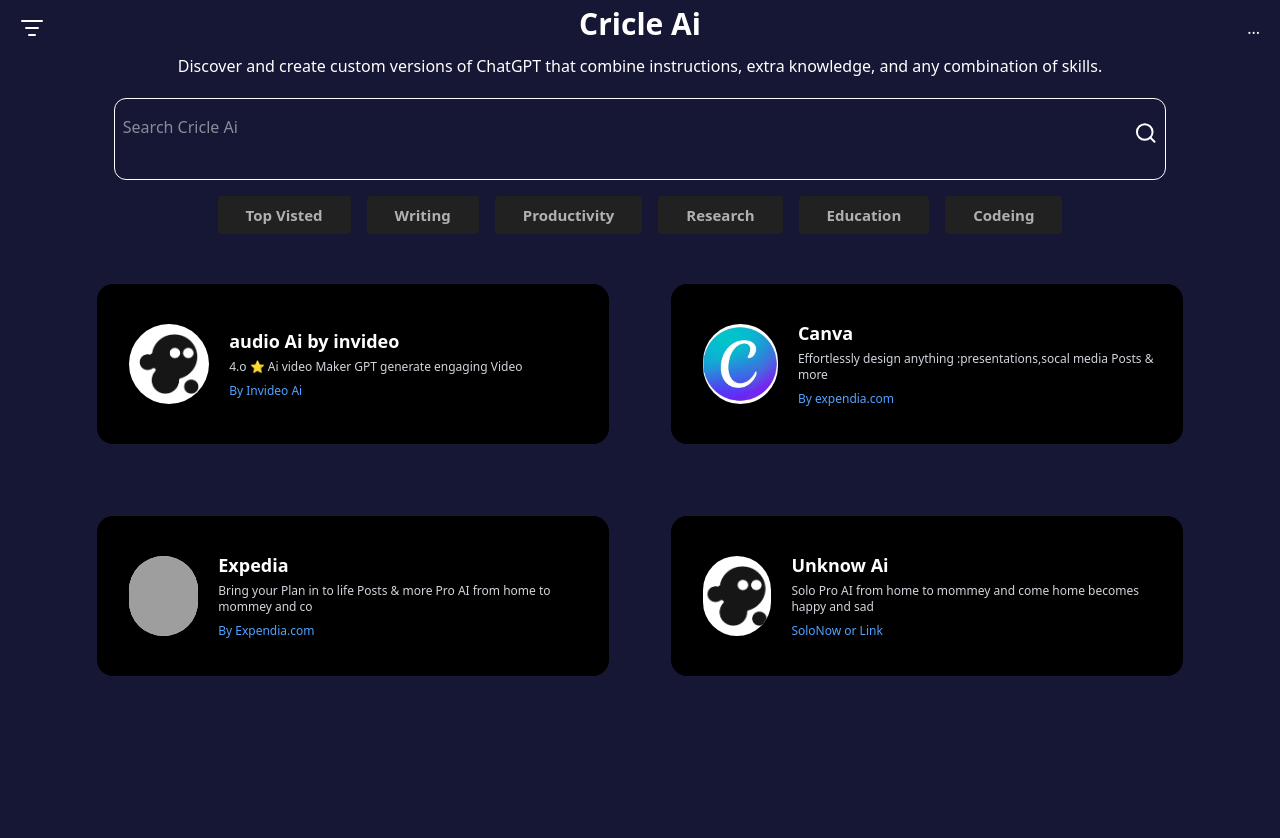
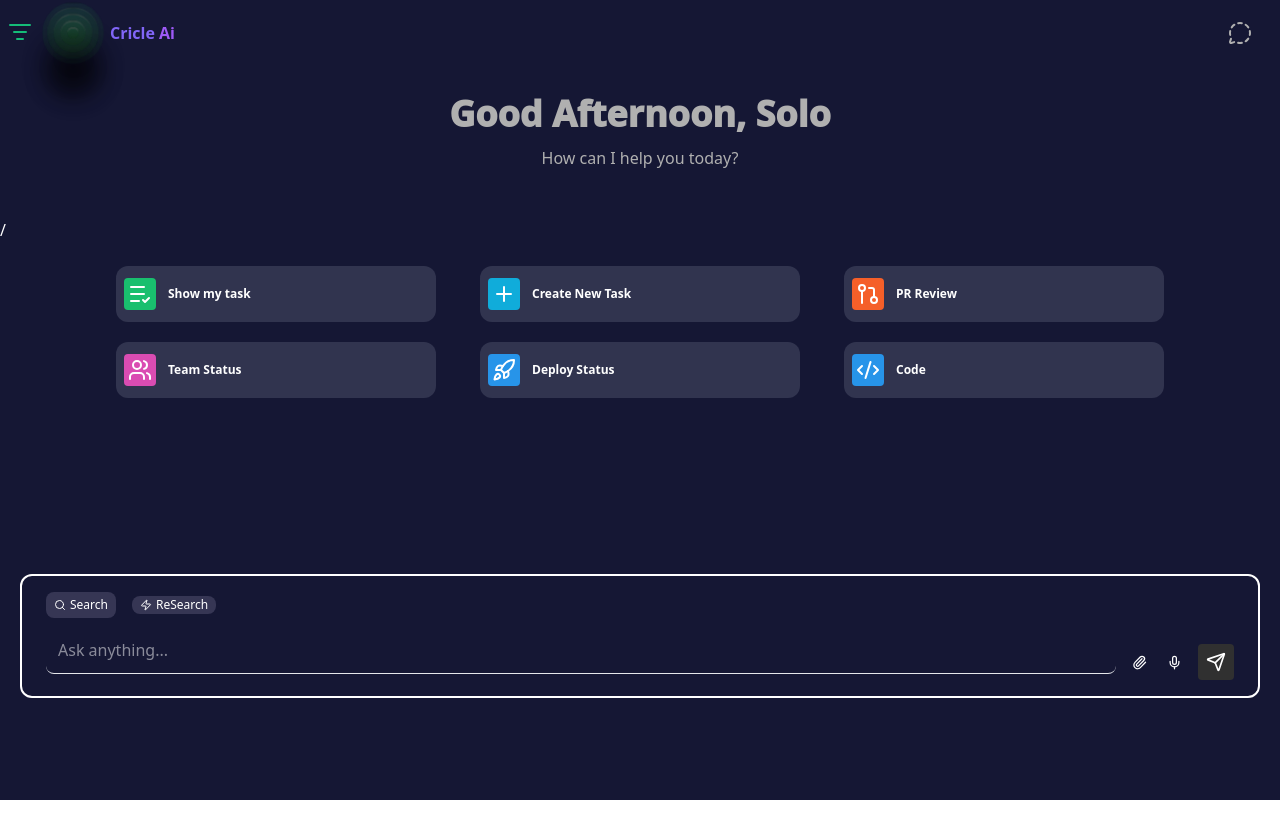
Before and after one commit to faris-dm/Ai_landingPage, a React (Vite) app: page / in a window 1280 px wide. Shown: the top 838 px of the page. After the commit the page ends 800 px from the top, so only its background shows below. Built offline with nearby package versions, Linux system fonts and the light colour scheme; grey boxes are pictures that could not be loaded.

Commit message:
Finsihing the reponsivness of the AI_trend page_two
   i have added  the reponsivnesss og the page in  multi pages and  made some style changes

```diff
--- a/src/App.jsx
+++ b/src/App.jsx
@@ -46,10 +46,10 @@
   return (
     <>
       <div className="">
-        <Discover Toggle={() => Now_Open(true)} />
+        {/* <Discover Toggle={() => Now_Open(true)} />
         <Slide Visblity_Of_slide={Not_open} On_Close={() => Now_Open(false)} />
         <div className="min-h-screen flex justify-center items-start mt-[9rem] px-4">
-          <div className="grid grid-cols-1 sm:grid-cols-2 lg:grid-cols-2 gap-6 w-[90%] max-w-6xl my-5">
+          <div className="grid grid-cols-1 sm:grid-cols-2 lg:grid-cols-2  gap-6 w-[90%] max-w-6xl my-5 mt-[8rem] sm:mt-[7rem] md:mt-[6rem] ">
             {AllPhotes.map((item, index) => (
               <Ai_trends
                 key={index}
@@ -60,12 +60,11 @@
               />
             ))}
           </div>
-        </div>
-
-        {/* <Landing Toggle={() => Now_Open(true)} />
-
-        {/* <MainBox />
-        <SearchPage /> */}
+        </div> */}
+        <Slide Visblity_Of_slide={Not_open} On_Close={() => Now_Open(false)} />
+        <Landing Toggle={() => Now_Open(true)} />
+        /<MainBox />
+        <SearchPage />
       </div>
     </>
   );
--- a/src/pages/page_two/Ai_trends.jsx
+++ b/src/pages/page_two/Ai_trends.jsx
@@ -2,10 +2,10 @@
 
 function Ai_trends({ imgSrc, heading, text, link }) {
   return (
-    <div className="flex justify-center items-center min-h-16 mt-[3rem] ">
+    <div className="flex justify-center items-center min-h-16  ">
       {" "}
       {/* ✅ Full centering */}
-      <div className="bg-black rounded-2xl p-5 gap-4 w-full max-w-lg mx-auto">
+      <div className="bg-[#0D1020] rounded-2xl p-5 gap-4 w-full max-w-lg mx-auto">
         {/* Circular image */}
         <div className="flex items-center gap-2">
           <div className="my-5 mx-3 w-20 h-20 rounded-full overflow-hidden bg-white flex items-center justify-center">
--- a/src/pages/page_two/Discover.jsx
+++ b/src/pages/page_two/Discover.jsx
@@ -9,8 +9,9 @@
       div.classList.add(
         "px-7",
         "py-2",
-
-        "bg-[#212121]",
+        "cursor-pointer",
+        "rounded-xl",
+        "bg-[#0D1020]",
         "text-[15px]",
         "text-[#b0b0b0]",
         "rounded",
@@ -24,22 +25,25 @@
 
   return (
     <>
-      <div>
-        <nav className="px-5 pt-[1rem] mb-[2rem]">
-          <div className="flex  items-center justify-between m-auto">
+      <div className="bg-[#151734] mt-[10rem] z-1">
+        <nav className="px-5 pt-[1rem] mb-[2rem]  bg-[#151734]   fixed top-0 left-0 w-full  z-1">
+          <div className="flex    items-center justify-between m-auto ">
             <ListFilter onClick={Toggle} className="cursor-pointer" />
-            <div> ...</div>
+            <div className=""> ...</div>
           </div>
         </nav>
-        <div className="flex items-center justify-center  ">
-          <div className="fixed mt-[20rem] md:mt-[7rem]">
+        <div className="flex  items-center justify-center   md:mt-[10rem]  ">
+          <div className="fixed   md:w-[90%] bg-[#151734]  mt-[10rem] md:mt-[7rem]">
             <div className="text-center px-5 mb-5 ">
-              <h2 className="font-bold text-3xl pb-3 font-poppins">
+              <h2 className="font-bold text-3xl pb-3 font-poppins md:mt-[1rem]">
                 Cricle Ai
               </h2>
               <p className="text-normal font-system-ui font-[200] px-5 mx-[3rem]">
-                Discover and create custom versions of ChatGPT that combine
-                instructions, extra knowledge, and any combination of skills.
+                Discover and create custom versions of ChatGPT
+                <p className="hidden sm:block">
+                  that combine instructions, extra knowledge, and any
+                  combination of skills.
+                </p>
               </p>
             </div>
             <div className="flex items-center  mx-10 sm:mx-12 md:mx-6 border border-cyan-750 p-2 rounded-xl">
@@ -51,7 +55,7 @@
             </div>
 
             {/*  list of items */}
-            <div className="  All grid grid-cols-3 md:grid grid-cols-2 lg:flex items-center justify-center my-4 gap-4  mx-3  px-7">
+            <div className="   All grid grid-cols-3 md:grid grid-cols-2 lg:flex items-center justify-center my-4 gap-4  mx-3  px-7  md:mb-[1rem] ">
               <div>
                 <p>Top Visted</p>
               </div>
```
Also changed, not shown: src/pages/SearchPage.jsx (+0 -51 lines).
